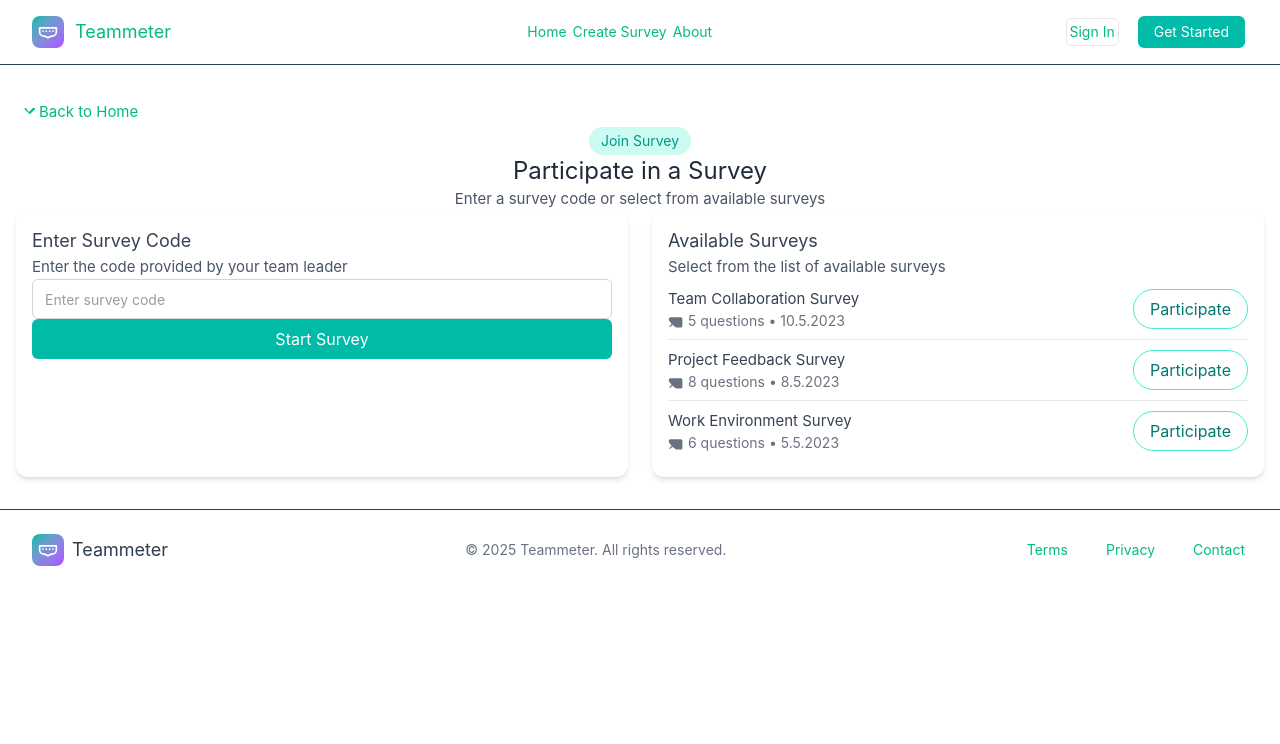
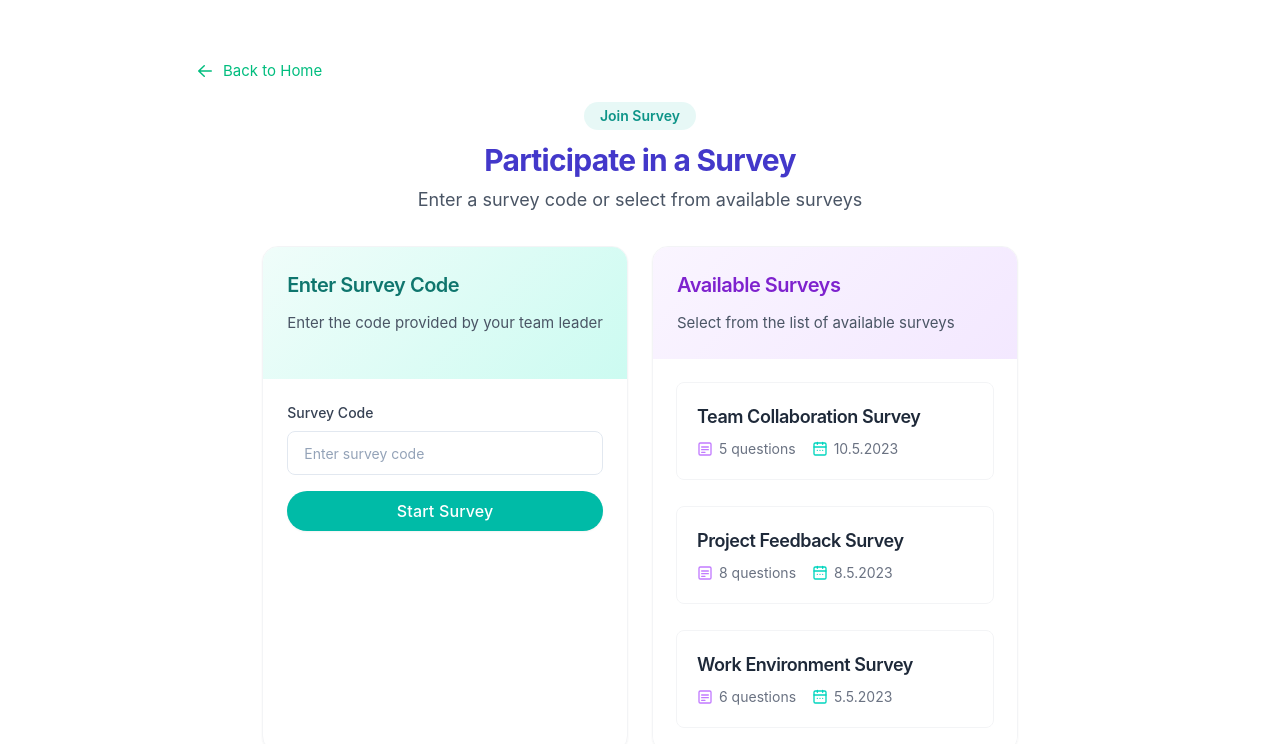
Before and after one commit to sarah-lena94/survey_tool, a Vue app in the folder frontend/: page /survey/participate in a window 1280 px wide. Shown: the top 744 px of the page. Built offline with nearby package versions, Linux system fonts and the light colour scheme; the HTML template or start-up script is replaced by a standard one.

Commit message:
adapted styling to match mockup

```diff
--- a/frontend/src/assets/base.css
+++ b/frontend/src/assets/base.css
@@ -41,8 +41,6 @@
 *::before,
 *::after {
   box-sizing: border-box;
-  margin: 0;
-  font-weight: normal;
 }
 
 body {
--- a/frontend/src/assets/main.css
+++ b/frontend/src/assets/main.css
@@ -13,11 +13,109 @@ a,
   padding: 3px;
 }
 
-@media (hover: hover) {
-  a:hover {
-    background-color: hsla(160, 100%, 37%, 0.2);
-  }
+button:hover {
+  cursor: pointer;
 }
 
-@media (min-width: 1024px) {
+/* @media (hover: hover) { */
+  a:hover {
+    /* background-color: hsla(160, 100%, 37%, 0.2); */
+    cursor: pointer;
+  }
+/* } */
+
+@media (min-width: 1024px) {}
+
+/* Survey specific styles */
+.survey-card {
+  transition: all 0.2s ease;
+  border-radius: 1rem;
 }
+
+.survey-card:hover {
+  box-shadow: 0 4px 12px rgba(0, 0, 0, 0.05);
+}
+
+.survey-badge {
+  background-color: rgba(20, 184, 166, 0.1);
+  color: rgb(13, 148, 136);
+}
+
+.survey-list-item {
+  transition: all 0.2s ease;
+}
+
+.survey-list-item:hover {
+  transform: translateY(-1px);
+}
+
+/* Card background gradients */
+.bg-gradient-to-br.from-teal-50.to-teal-100 {
+  background: linear-gradient(135deg, rgba(240, 253, 250, 1) 0%, rgba(204, 251, 241, 1) 100%);
+}
+
+.bg-gradient-to-br.from-purple-50.to-purple-100 {
+  background: linear-gradient(135deg, rgba(250, 245, 255, 1) 0%, rgba(243, 232, 255, 1) 100%);
+}
+
+/* Improved focus styles */
+/* *:focus-visible {
+  outline: 2px solid rgba(20, 184, 166, 0.5);
+  outline-offset: 2px;
+} */
+
+/* Custom scrollbar */
+::-webkit-scrollbar {
+  width: 8px;
+}
+
+::-webkit-scrollbar-track {
+  background: #f1f1f1;
+  border-radius: 4px;
+}
+
+::-webkit-scrollbar-thumb {
+  background: #cbd5e1;
+  border-radius: 4px;
+}
+
+::-webkit-scrollbar-thumb:hover {
+  background: #94a3b8;
+}
+
+/* Typography enhancements */
+h1,
+h2,
+h3,
+h4,
+h5,
+h6 {
+  letter-spacing: -0.025em;
+}
+
+.text-teal-700 {
+  color: #0f766e;
+}
+
+.text-purple-700 {
+  color: #7e22ce;
+}
+
+/* Button enhancements */
+button {
+  font-weight: 500;
+  letter-spacing: 0.01em;
+}
+
+/* Card enhancements */
+.rounded-xl {
+  border-radius: 0.75rem;
+}
+
+.shadow-sm {
+  box-shadow: 0 1px 2px 0 rgba(0, 0, 0, 0.05);
+}
+
+.shadow-md {
+  box-shadow: 0 4px 6px -1px rgba(0, 0, 0, 0.1), 0 2px 4px -1px rgba(0, 0, 0, 0.06);
+}
--- a/frontend/src/components/layout/Header.vue
+++ b/frontend/src/components/layout/Header.vue
@@ -34,11 +34,10 @@ import Button from '../ui/Button.vue'
         <div class="hidden md:flex items-center space-x-8">
           <RouterLink to="/" class="text-sm font-medium hover:text-teal-600 transition-colors">Home</RouterLink>
           <RouterLink to="/create" class="text-sm font-medium hover:text-teal-600 transition-colors">Create Survey</RouterLink>
-          <RouterLink to="/about" class="text-sm font-medium hover:text-teal-600 transition-colors">About</RouterLink>
+          <RouterLink to="" class="text-sm font-medium hover:text-teal-600 transition-colors">About</RouterLink>
         </div>
 
         <div class="flex items-center gap-4">
-          <RouterLink to="/signin" class="text-sm font-medium border border-gray-200 rounded-md px-4 py-1.5 hover:border-teal-500 hover:text-teal-600 transition-colors">Sign In</RouterLink>
           <RouterLink to="/get-started">
             <Button size="sm" class="bg-teal-500 hover:bg-teal-600 text-white rounded-md px-4 py-1.5">Get Started</Button>
           </RouterLink>
--- a/frontend/src/components/layout/MainLayout.vue
+++ b/frontend/src/components/layout/MainLayout.vue
@@ -1,15 +1,23 @@
 <template>
-  <!-- <div class="flex flex-col min-h-screen w-full"> -->
-    <header>
+  <div class="flex flex-col items-center min-h-screen w-full">
+    <header class="w-full">
       <slot name="header" />
     </header>
-    <main class="">
-      <!-- <div class=""> -->
-        <slot />
-      <!-- </div> -->
+    <main class="flex-1 py-6 w-full">
+      <slot />
     </main>
-    <footer>
+    <footer class="w-full">
       <slot name="footer" />
     </footer>
-  <!-- </div> -->
+  </div>
 </template>
+
+<style scoped>
+.min-h-screen {
+  min-height: 100vh;
+}
+
+.flex-1 {
+  flex: 1 1 0%;
+}
+</style>
--- a/frontend/src/components/ui/Button.vue
+++ b/frontend/src/components/ui/Button.vue
@@ -11,15 +11,15 @@ defineProps<{
     class="inline-flex items-center justify-center rounded-full font-medium transition-colors focus-visible:outline-none focus-visible:ring-2 focus-visible:ring-offset-2 disabled:opacity-50 disabled:pointer-events-none"
     :class="[
       variant === 'outline'
-        ? 'border border-teal-300 text-teal-700 hover:bg-teal-50'
+        ? 'border-2 border-teal-300 text-teal-500 hover:bg-teal-50'
         : variant === 'ghost'
-          ? 'text-teal-700 hover:bg-teal-50'
-          : 'bg-teal-500 hover:bg-teal-600 text-white',
+          ? 'text-teal-500 hover:bg-teal-50'
+          : 'bg-teal-500 hover:bg-teal-600 text-white shadow-sm',
       size === 'sm'
-        ? 'h-8 px-3 text-sm'
+        ? 'h-9 px-4 text-sm'
         : size === 'lg'
           ? 'h-12 px-6 text-lg'
-          : 'h-10 px-4 text-base'
+          : 'h-10 px-5 text-base'
     ]"
     :disabled="disabled"
   >
--- a/frontend/src/components/ui/Card.vue
+++ b/frontend/src/components/ui/Card.vue
@@ -1,5 +1,15 @@
 <template>
-  <div class="rounded-xl bg-white shadow-md p-4" data-v0-t="card">
+  <div class="rounded-2xl shadow-md p-6" data-v0-t="card">
     <slot />
   </div>
 </template>
+
+<style scoped>
+.rounded-2xl {
+  border-radius: 1rem;
+}
+
+.shadow-md {
+  box-shadow: 0 4px 6px -1px rgba(0, 0, 0, 0.1), 0 2px 4px -1px rgba(0, 0, 0, 0.06);
+}
+</style>
--- a/frontend/src/components/ui/Input.vue
+++ b/frontend/src/components/ui/Input.vue
@@ -9,7 +9,7 @@ const emit = defineEmits(['update:value']);
 
 <template>
   <input
-    class="flex h-10 w-full rounded-md border border-input bg-background px-3 py-2 text-sm ring-offset-background file:border-0 file:bg-transparent file:text-sm file:font-medium placeholder:text-muted-foreground focus-visible:outline-none focus-visible:ring-2 focus-visible:ring-ring focus-visible:ring-offset-2 disabled:cursor-not-allowed disabled:opacity-50"
+    class="flex h-11 w-full rounded-lg border border-input bg-background px-4 py-2 text-sm ring-offset-background file:border-0 file:bg-transparent file:text-sm file:font-medium placeholder:text-muted-foreground focus-visible:outline-none focus-visible:ring-2 focus-visible:ring-teal-300 focus-visible:ring-offset-2 disabled:cursor-not-allowed disabled:opacity-50"
     v-bind="$attrs"
     :value="value"
     @input="$emit('update:value', ($event.target as HTMLInputElement).value)"
@@ -18,10 +18,22 @@ const emit = defineEmits(['update:value']);
 
 <style scoped>
 .border-input {
-    border-color: #d1d5db;
+    border-color: #e2e8f0;
 }
 
 .bg-background {
     background-color: white;
 }
+
+.rounded-lg {
+    border-radius: 0.5rem;
+}
+
+.placeholder\:text-muted-foreground::placeholder {
+    color: #94a3b8;
+}
+
+.h-11 {
+    height: 2.75rem;
+}
 </style>
--- a/frontend/src/views/SurveyParticipateView.vue
+++ b/frontend/src/views/SurveyParticipateView.vue
@@ -1,12 +1,10 @@
 <script setup lang="ts">
 import { ref } from 'vue';
-import { useRouter, RouterLink } from 'vue-router';
+import { RouterLink, useRouter } from 'vue-router';
+import MainLayout from '../components/layout/MainLayout.vue';
 import Button from '../components/ui/Button.vue';
 import Card from '../components/ui/Card.vue';
 import Input from '../components/ui/Input.vue';
-import MainLayout from '../components/layout/MainLayout.vue';
-import Header from '../components/layout/Header.vue';
-import Footer from '../components/layout/Footer.vue';
 
 const surveyCode = ref('');
 const router = useRouter();
@@ -23,97 +21,158 @@ const startSurvey = () => {
 
 <template>
   <MainLayout>
-    <template #header>
-      <Header />
-    </template>
-
-    <div class="container mx-auto px-4 py-8">
+    <div class="container flex justify-center items-center flex-col m-auto px-4 py-8">
+      <div class="container max-w-4xl">
         <RouterLink to="/" class="text-teal-500 hover:text-teal-700 flex items-center mb-4">
           <svg xmlns="http://www.w3.org/2000/svg" viewBox="0 0 20 20" fill="currentColor" class="w-5 h-5 mr-2">
-          <path fill-rule="evenodd" d="M15.795 6.105a.75.75 0 010 1.06l-4.5 4.5a.75.75 0 01-1.06 0l-4.5-4.5a.75.75 0 011.06-1.06L10 9.94l3.945-3.94a.75.75 0 011.06 0z" clip-rule="evenodd" />
+            <path fill-rule="evenodd"
+              d="M17 10a.75.75 0 01-.75.75H5.612l4.158 3.96a.75.75 0 11-1.04 1.08l-5.5-5.25a.75.75 0 010-1.08l5.5-5.25a.75.75 0 111.04 1.08L5.612 9.25H16.25A.75.75 0 0117 10z"
+              clip-rule="evenodd" />
           </svg>
           Back to Home
         </RouterLink>
 
+        <div class="flex justify-center items-center flex-col w-full">
           <div class="text-center mb-8">
-        <span class="inline-block bg-teal-100 text-teal-600 rounded-full px-3 py-1 text-sm font-semibold mb-2">Join Survey</span>
-        <h1 class="text-2xl font-bold text-gray-800">Participate in a Survey</h1>
-        <p class="text-gray-600">Enter a survey code or select from available surveys</p>
+            <span
+              class="inline-block bg-teal-50 text-teal-600 rounded-full px-4 py-1 text-sm font-semibold mb-3 survey-badge">Join
+              Survey</span>
+            <h1 class="text-3xl font-bold text-gray-800 mb-2" style="color: #4338ca;">Participate in a Survey</h1>
+            <p class="text-gray-600 text-lg">Enter a survey code or select from available surveys</p>
           </div>
 
-      <div class="grid grid-cols-1 md:grid-cols-2 gap-6">
-        <Card class="bg-teal-50">
-          <h2 class="text-lg font-semibold text-gray-700 mb-4">Enter Survey Code</h2>
-          <p class="text-gray-600 mb-4">Enter the code provided by your team leader</p>
+          <div class="grid grid-cols-1 md:grid-cols-2 gap-6 max-w-5xl mx-auto">
+            <div class="rounded-2xl shadow-sm overflow-hidden border border-gray-100">
+              <div class="bg-gradient-to-br from-teal-50 to-teal-100 p-6">
+                <h2 class="text-xl font-semibold text-teal-700 mb-3">Enter Survey Code</h2>
+                <p class="text-gray-600 mb-5">Enter the code provided by your team leader</p>
+              </div>
+
+              <div class="bg-white p-6">
+                <div class="mb-4">
+                  <div class="text-sm font-medium text-gray-700 mb-2">Survey Code</div>
                   <Input
                     type="text"
                     placeholder="Enter survey code"
-            class="mb-4"
+                    class="rounded-lg border-gray-200 h-11 focus:border-teal-300 focus:ring focus:ring-teal-200 focus:ring-opacity-50"
                     :value="surveyCode"
                     @update:value="surveyCode = $event"
                   />
-          <Button class="w-full bg-teal-500 hover:bg-teal-600 text-white rounded-md py-2" @click="startSurvey">Start Survey</Button>
-        </Card>
+                </div>
 
-        <Card class="bg-purple-50">
-          <h2 class="text-lg font-semibold text-gray-700 mb-4">Available Surveys</h2>
-          <p class="text-gray-600 mb-4">Select from the list of available surveys</p>
-          <ul>
-            <li class="py-2 border-b border-gray-200 last:border-b-0">
-              <div class="flex items-center justify-between">
-                <div>
-                  <h3 class="font-semibold text-gray-700">Team Collaboration Survey</h3>
-                  <p class="text-gray-500 text-sm">
-                    <svg xmlns="http://www.w3.org/2000/svg" viewBox="0 0 20 20" fill="currentColor" class="w-4 h-4 inline-block mr-1">
-                      <path d="M3 4a2 2 0 00-2 2v1.11a2 2 0 00.283 1.14l3.758 5.011a.75.75 0 01-.564 1.249l-1.5 1.5a.75.75 0 01-1.061-1.06l1.5-1.5a.75.75 0 011.249-.564l5.011 3.758a2 2 0 001.14.283H16a2 2 0 002-2V6a2 2 0 00-2-2H3z" />
-                    </svg>
-                    5 questions
-                    <span class="mx-1">•</span>
-                    10.5.2023
-                  </p>
-                </div>
-                <Button variant="outline">Participate</Button>
-              </div>
-            </li>
-            <li class="py-2 border-b border-gray-200 last:border-b-0">
-              <div class="flex items-center justify-between">
-                <div>
-                  <h3 class="font-semibold text-gray-700">Project Feedback Survey</h3>
-                  <p class="text-gray-500 text-sm">
-                    <svg xmlns="http://www.w3.org/2000/svg" viewBox="0 0 20 20" fill="currentColor" class="w-4 h-4 inline-block mr-1">
-                      <path d="M3 4a2 2 0 00-2 2v1.11a2 2 0 00.283 1.14l3.758 5.011a.75.75 0 01-.564 1.249l-1.5 1.5a.75.75 0 01-1.061-1.06l1.5-1.5a.75.75 0 011.249-.564l5.011 3.758a2 2 0 001.14.283H16a2 2 0 002-2V6a2 2 0 00-2-2H3z" />
-                    </svg>
-                    8 questions
-                    <span class="mx-1">•</span>
-                    8.5.2023
-                  </p>
-                </div>
-                <Button variant="outline">Participate</Button>
-              </div>
-            </li>
-            <li class="py-2 border-b border-gray-200 last:border-b-0">
-              <div class="flex items-center justify-between">
-                <div>
-                  <h3 class="font-semibold text-gray-700">Work Environment Survey</h3>
-                  <p class="text-gray-500 text-sm">
-                    <svg xmlns="http://www.w3.org/2000/svg" viewBox="0 0 20 20" fill="currentColor" class="w-4 h-4 inline-block mr-1">
-                      <path d="M3 4a2 2 0 00-2 2v1.11a2 2 0 00.283 1.14l3.758 5.011a.75.75 0 01-.564 1.249l-1.5 1.5a.75.75 0 01-1.061-1.06l1.5-1.5a.75.75 0 011.249-.564l5.011 3.758a2 2 0 001.14.283H16a2 2 0 002-2V6a2 2 0 00-2-2H3z" />
-                    </svg>
-                    6 questions
-                    <span class="mx-1">•</span>
-                    5.5.2023
-                  </p>
-                </div>
-                <Button variant="outline">Participate</Button>
-              </div>
-            </li>
-          </ul>
-        </Card>
+                <Button
+                  class="bg-teal-500 hover:bg-teal-600 text-white rounded-full py-2.5 px-6 w-full shadow-sm font-medium transition-colors duration-300"
+                  @click="startSurvey"
+                >
+                  Start Survey
+                </Button>
               </div>
             </div>
 
-    <template #footer>
+            <div class="rounded-2xl shadow-sm overflow-hidden border border-gray-100">
+              <div class="bg-gradient-to-br from-purple-50 to-purple-100 p-6">
+                <h2 class="text-xl font-semibold text-purple-700 mb-3">Available Surveys</h2>
+                <p class="text-gray-600 mb-0">Select from the list of available surveys</p>
+              </div>
+
+              <div class="bg-white p-5">
+                <div class="space-y-5">
+                  <!-- Team Collaboration Survey -->
+                  <RouterLink to="/survey/team-collaboration" class="block">
+                    <div class="bg-white rounded-lg border border-gray-100 hover:shadow-md transition-all duration-300 overflow-hidden cursor-pointer">
+                      <div class="p-5">
+                        <h3 class="text-lg font-semibold text-gray-800 mb-2">Team Collaboration Survey</h3>
+                        <div class="flex items-center text-sm text-gray-500">
+                          <div class="flex items-center mr-4">
+                            <svg class="w-4 h-4 mr-1.5 text-purple-400" viewBox="0 0 24 24" fill="none" xmlns="http://www.w3.org/2000/svg">
+                              <rect width="18" height="18" x="3" y="3" rx="2" stroke="currentColor" stroke-width="2" stroke-linecap="round" />
+                              <path d="M7 9h10M7 13h10M7 17h5" stroke="currentColor" stroke-width="2" stroke-linecap="round" />
+                            </svg>
+                            <span>5 questions</span>
+                          </div>
+                          <div class="flex items-center">
+                            <svg class="w-4 h-4 mr-1.5 text-teal-400" viewBox="0 0 24 24" fill="none" xmlns="http://www.w3.org/2000/svg">
+                              <rect width="18" height="18" x="3" y="3" rx="2" stroke="currentColor" stroke-width="2" />
+                              <path d="M3 9h18" stroke="currentColor" stroke-width="2" stroke-linecap="round" />
+                              <path d="M8 2v3M16 2v3" stroke="currentColor" stroke-width="2" stroke-linecap="round" />
+                              <circle cx="8" cy="14" r="1" fill="currentColor" />
+                              <circle cx="12" cy="14" r="1" fill="currentColor" />
+                              <circle cx="16" cy="14" r="1" fill="currentColor" />
+                            </svg>
+                            <span>10.5.2023</span>
+                          </div>
+                        </div>
+                      </div>
+                    </div>
+                  </RouterLink>
+
+                  <!-- Project Feedback Survey -->
+                  <RouterLink to="/survey/project-feedback" class="block">
+                    <div class="bg-white rounded-lg border border-gray-100 hover:shadow-md transition-all duration-300 overflow-hidden cursor-pointer">
+                      <div class="p-5">
+                        <h3 class="text-lg font-semibold text-gray-800 mb-2">Project Feedback Survey</h3>
+                        <div class="flex items-center text-sm text-gray-500">
+                          <div class="flex items-center mr-4">
+                            <svg class="w-4 h-4 mr-1.5 text-purple-400" viewBox="0 0 24 24" fill="none" xmlns="http://www.w3.org/2000/svg">
+                              <rect width="18" height="18" x="3" y="3" rx="2" stroke="currentColor" stroke-width="2" stroke-linecap="round" />
+                              <path d="M7 9h10M7 13h10M7 17h5" stroke="currentColor" stroke-width="2" stroke-linecap="round" />
+                            </svg>
+                            <span>8 questions</span>
+                          </div>
+                          <div class="flex items-center">
+                            <svg class="w-4 h-4 mr-1.5 text-teal-400" viewBox="0 0 24 24" fill="none" xmlns="http://www.w3.org/2000/svg">
+                              <rect width="18" height="18" x="3" y="3" rx="2" stroke="currentColor" stroke-width="2" />
+                              <path d="M3 9h18" stroke="currentColor" stroke-width="2" stroke-linecap="round" />
+                              <path d="M8 2v3M16 2v3" stroke="currentColor" stroke-width="2" stroke-linecap="round" />
+                              <circle cx="8" cy="14" r="1" fill="currentColor" />
+                              <circle cx="12" cy="14" r="1" fill="currentColor" />
+                              <circle cx="16" cy="14" r="1" fill="currentColor" />
+                            </svg>
+                            <span>8.5.2023</span>
+                          </div>
+                        </div>
+                      </div>
+                    </div>
+                  </RouterLink>
+
+                  <!-- Work Environment Survey -->
+                  <RouterLink to="/survey/work-environment" class="block">
+                    <div class="bg-white rounded-lg border border-gray-100 hover:shadow-md transition-all duration-300 overflow-hidden cursor-pointer">
+                      <div class="p-5">
+                        <h3 class="text-lg font-semibold text-gray-800 mb-2">Work Environment Survey</h3>
+                        <div class="flex items-center text-sm text-gray-500">
+                          <div class="flex items-center mr-4">
+                            <svg class="w-4 h-4 mr-1.5 text-purple-400" viewBox="0 0 24 24" fill="none" xmlns="http://www.w3.org/2000/svg">
+                              <rect width="18" height="18" x="3" y="3" rx="2" stroke="currentColor" stroke-width="2" stroke-linecap="round" />
+                              <path d="M7 9h10M7 13h10M7 17h5" stroke="currentColor" stroke-width="2" stroke-linecap="round" />
+                            </svg>
+                            <span>6 questions</span>
+                          </div>
+                          <div class="flex items-center">
+                            <svg class="w-4 h-4 mr-1.5 text-teal-400" viewBox="0 0 24 24" fill="none" xmlns="http://www.w3.org/2000/svg">
+                              <rect width="18" height="18" x="3" y="3" rx="2" stroke="currentColor" stroke-width="2" />
+                              <path d="M3 9h18" stroke="currentColor" stroke-width="2" stroke-linecap="round" />
+                              <path d="M8 2v3M16 2v3" stroke="currentColor" stroke-width="2" stroke-linecap="round" />
+                              <circle cx="8" cy="14" r="1" fill="currentColor" />
+                              <circle cx="12" cy="14" r="1" fill="currentColor" />
+                              <circle cx="16" cy="14" r="1" fill="currentColor" />
+                            </svg>
+                            <span>5.5.2023</span>
+                          </div>
+                        </div>
+                      </div>
+                    </div>
+                  </RouterLink>
+                </div>
+              </div>
+            </div>
+          </div>
+        </div>
+      </div>
+    </div>
+
+    <!-- <template #footer>
       <Footer />
-    </template>
+    </template> -->
   </MainLayout>
 </template>
```
Also changed, not shown: frontend/src/views/CreateSurveyView.vue (+5 -5 lines), frontend/src/views/SurveyCreationSuccessView.vue (+18 -20 lines). Lines whose indentation alone changed are shown as unchanged.
